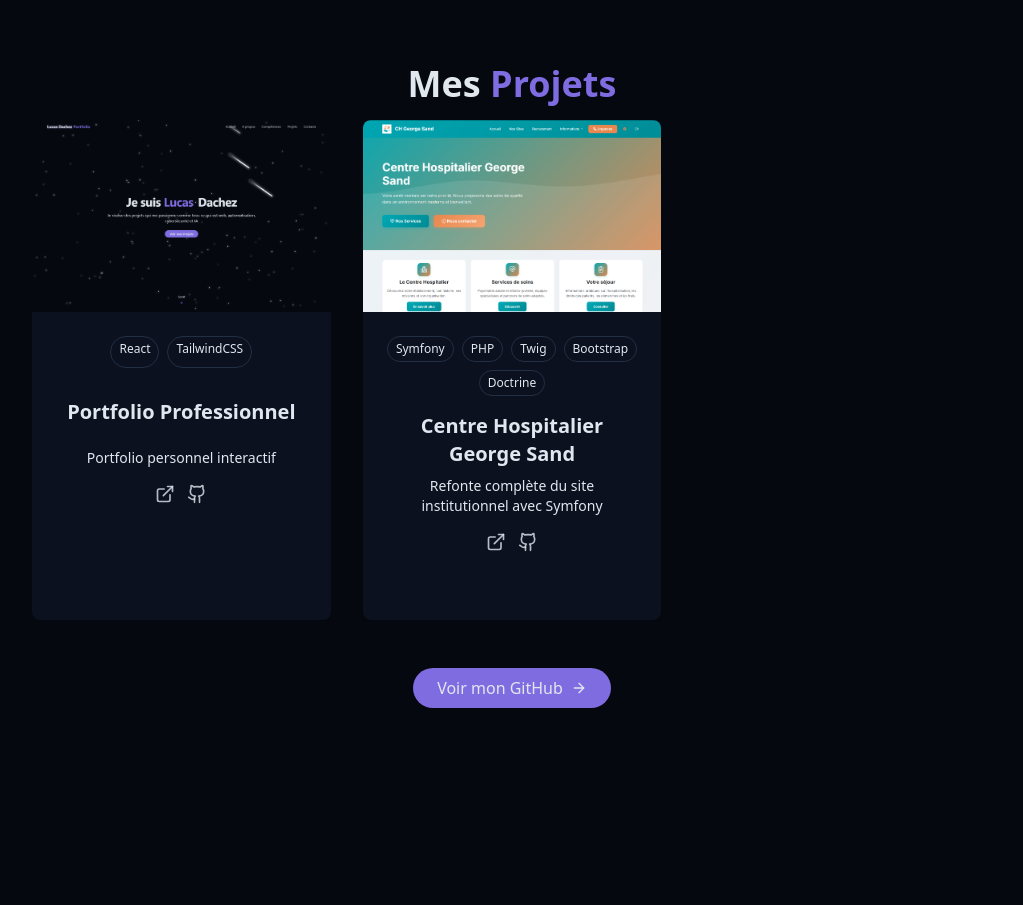
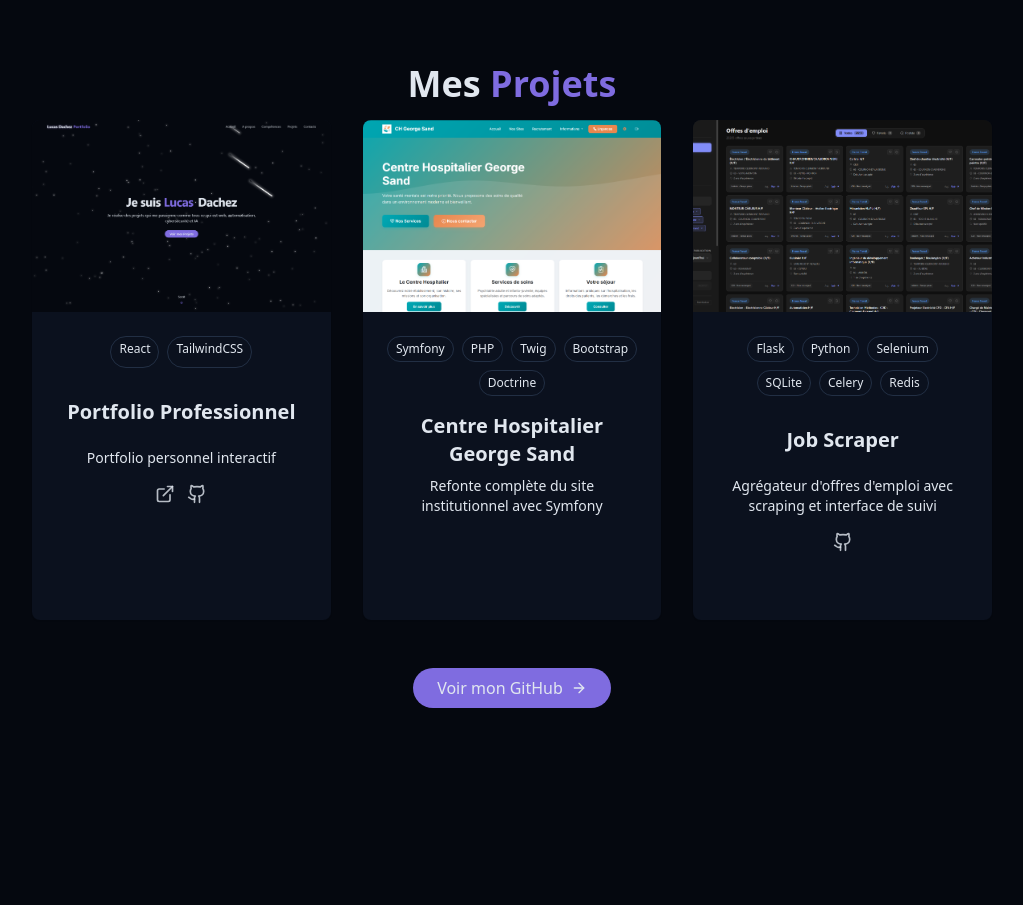
Before and after one commit to Foseos/Portfolio_2025, a React (Vite) app: page / in a window 1280 px wide. Shown: the part 3300-4205 px from the top of the page, without its empty margins (128-1151 px from the left). Built offline with nearby package versions, Linux system fonts and the light colour scheme.

Commit message:
Add Job Scraper project and improve project links
Added a new 'Job Scraper' project with details and image to the ProjectsSection. Updated the project links to only render demo and GitHub icons if URLs are present, preventing empty links.

```diff
--- a/src/components/ProjectsSection.jsx
+++ b/src/components/ProjectsSection.jsx
@@ -28,7 +28,7 @@ const projects = [
     description: "Refonte complète du site institutionnel avec Symfony",
     image: "/projects/project2.png",
     tags: ["Symfony", "PHP", "Twig", "Bootstrap", "Doctrine"],
-    demoUrl: "https://chgs-production.up.railway.app",
+    demoUrl: "",
     githubUrl: "",
     detailedDescription: "Refonte complète du site web institutionnel du Centre Hospitalier George Sand, établissement public spécialisé en santé mentale basé à Bourges. Projet personnel réalisé pour découvrir et maîtriser PHP et Symfony dans le cadre d'une candidature spontanée. Le site propose une interface moderne et accessible pour informer patients et familles sur les services de soins psychiatriques.",
     features: [
@@ -45,6 +45,29 @@ const projects = [
     detailedImages: [
 
     ]
+  },
+  {
+    id: 3,
+    title: "Job Scraper",
+    description: "Agrégateur d'offres d'emploi avec scraping et interface de suivi",
+    image: "/projects/project3.png",
+    tags: ["Flask", "Python", "Selenium", "SQLite", "Celery", "Redis"],
+    demoUrl: "",
+    githubUrl: "https://github.com/Foseos/Web_Scrapper",
+    detailedDescription: "Agrégateur d'offres d'emploi françaises qui scrape les annonces depuis France Travail via Selenium, les stocke en base SQLite et propose une interface web complète pour rechercher, filtrer et suivre ses candidatures. L'application affiche les résultats en temps réel grâce au streaming SSE et offre des outils de suivi avancés : tableau Kanban, statistiques, carte interactive et dashboard personnalisable.",
+    features: [
+      "Scraping multi-villes avec rayon configurable via Selenium",
+      "Streaming temps réel des résultats via Server-Sent Events (SSE)",
+      "Filtres avancés par ville, métier, expérience, type de contrat et date",
+      "Catégorisation automatique des offres par métier et niveau d'expérience",
+      "Suivi des candidatures : favoris, postulé, notes personnelles",
+      "Tableau Kanban pour le suivi visuel de l'avancement",
+      "Statistiques et tendances de publication avec prédictions",
+      "Carte interactive des offres avec Leaflet.js",
+      "Dashboard personnalisable et thème sombre/clair",
+      "Déduplication et nettoyage automatique de la base de données pour les offres supérieur a 14 Jours"
+    ],
+    detailedImages: []
   },
 ];
 
@@ -107,6 +130,7 @@ export const ProjectsSection = () => {
                 </p>
                 <div className="flex justify-center items-center w-full">
                   <div className="flex space-x-3">
+                    {project.demoUrl && (
                       <a
                         href={project.demoUrl}
                         target="_blank"
@@ -115,6 +139,8 @@ export const ProjectsSection = () => {
                       >
                         <ExternalLink size={20} />
                       </a>
+                    )}
+                    {project.githubUrl && (
                       <a
                         href={project.githubUrl}
                         target="_blank"
@@ -123,6 +149,7 @@ export const ProjectsSection = () => {
                       >
                         <Github size={20} />
                       </a>
+                    )}
                   </div>
                 </div>
               </div>
```
Also changed, not shown: public/projects/Project3.png (added), 1 other file (tests, documents, lock files or other folders). Lines whose indentation alone changed are shown as unchanged.
